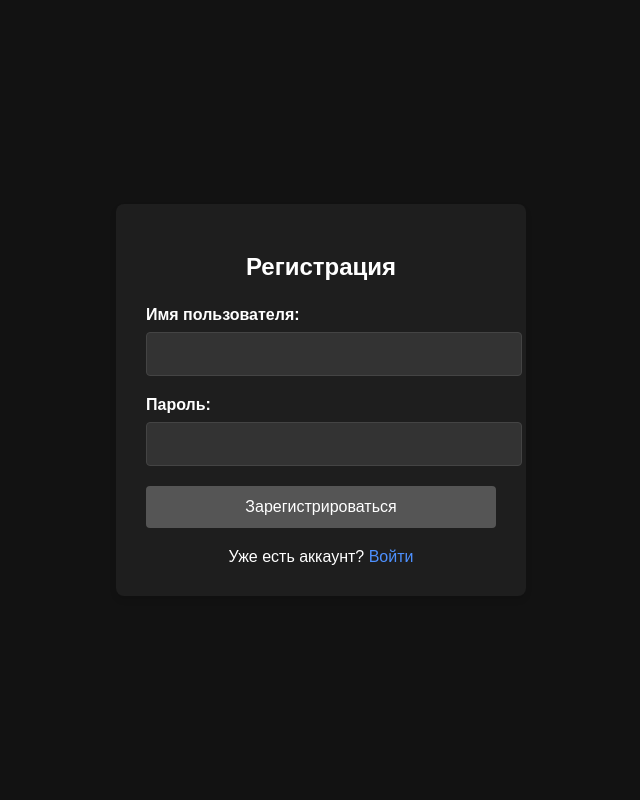
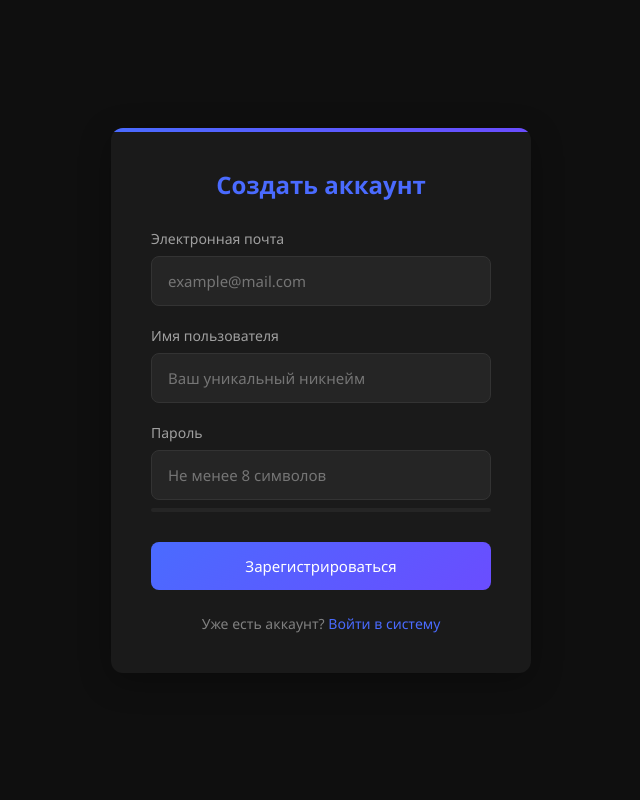
Before and after one commit to XoBleP/DarkSearchTool, a Flask app: page /register in a window 1280 px wide. Shown: the whole page, without its empty margins (319-959 px from the left). Run offline with Flask 3, Linux system fonts and the light colour scheme.

Commit message:
Update register.html

```diff
--- a/templates/register.html
+++ b/templates/register.html
@@ -1,108 +1,258 @@
 <!DOCTYPE html>
-<html>
+<html lang="ru">
 <head>
+    <meta charset="UTF-8">
+    <meta name="viewport" content="width=device-width, initial-scale=1.0">
     <title>DarkSearchTool - Регистрация</title>
     <style>
-        body {
-            font-family: Arial, sans-serif;
-            background-color: #121212;
-            color: #ffffff;
+        :root {
+            --bg-dark: #0f0f0f;
+            --bg-darker: #1a1a1a;
+            --accent: #4a6bff;
+            --text: #e0e0e0;
+            --error: #ff4d4d;
+            --success: #4dff88;
+        }
+
+        * {
+            box-sizing: border-box;
             margin: 0;
             padding: 0;
+            font-family: 'Segoe UI', system-ui, sans-serif;
+        }
+
+        body {
+            background-color: var(--bg-dark);
+            color: var(--text);
             display: flex;
             justify-content: center;
             align-items: center;
-            height: 100vh;
+            min-height: 100vh;
+            padding: 20px;
         }
-        .register-container {
-            background-color: #1e1e1e;
-            padding: 30px;
-            border-radius: 8px;
-            box-shadow: 0 4px 6px rgba(0, 0, 0, 0.1);
-            width: 350px;
+
+        .auth-container {
+            background-color: var(--bg-darker);
+            border-radius: 12px;
+            box-shadow: 0 8px 32px rgba(0, 0, 0, 0.3);
+            width: 100%;
+            max-width: 420px;
+            padding: 40px;
+            position: relative;
+            overflow: hidden;
         }
-        h2 {
-            color: #ffffff;
+
+        .auth-container::before {
+            content: '';
+            position: absolute;
+            top: 0;
+            left: 0;
+            width: 100%;
+            height: 4px;
+            background: linear-gradient(90deg, var(--accent), #6a4dff);
+        }
+
+        h1 {
+            color: var(--accent);
             text-align: center;
-            margin-bottom: 25px;
+            margin-bottom: 28px;
+            font-weight: 600;
+            font-size: 24px;
         }
+
         .form-group {
             margin-bottom: 20px;
         }
+
         label {
             display: block;
             margin-bottom: 8px;
-            font-weight: bold;
+            font-size: 14px;
+            font-weight: 500;
+            color: #a0a0a0;
         }
-        input[type="text"],
-        input[type="password"] {
+
+        input {
             width: 100%;
-            padding: 12px;
-            background-color: #333333;
-            border: 1px solid #444444;
-            border-radius: 4px;
-            color: #ffffff;
-            font-size: 16px;
+            padding: 14px 16px;
+            background-color: #252525;
+            border: 1px solid #333;
+            border-radius: 8px;
+            color: var(--text);
+            font-size: 15px;
+            transition: all 0.2s;
         }
+
+        input:focus {
+            outline: none;
+            border-color: var(--accent);
+            box-shadow: 0 0 0 2px rgba(74, 107, 255, 0.2);
+        }
+
         button {
             width: 100%;
-            padding: 12px;
-            background-color: #555555;
+            padding: 14px;
+            background: linear-gradient(135deg, var(--accent), #6a4dff);
             color: white;
             border: none;
-            border-radius: 4px;
+            border-radius: 8px;
+            font-size: 15px;
+            font-weight: 500;
             cursor: pointer;
-            font-size: 16px;
-            transition: background-color 0.3s;
+            margin-top: 10px;
+            transition: all 0.2s;
         }
+
         button:hover {
-            background-color: #666666;
+            transform: translateY(-1px);
+            box-shadow: 0 4px 12px rgba(74, 107, 255, 0.3);
         }
-        .login-link {
+
+        .auth-footer {
             text-align: center;
-            margin-top: 20px;
+            margin-top: 24px;
+            font-size: 14px;
+            color: #808080;
         }
-        .login-link a {
-            color: #4d90fe;
+
+        .auth-footer a {
+            color: var(--accent);
             text-decoration: none;
+            font-weight: 500;
         }
-        .login-link a:hover {
+
+        .auth-footer a:hover {
             text-decoration: underline;
         }
+
         .error-message {
-            color: #ff4444;
-            margin-bottom: 15px;
-            text-align: center;
+            background-color: rgba(255, 77, 77, 0.1);
+            color: var(--error);
+            padding: 12px 16px;
+            border-radius: 8px;
+            margin-bottom: 20px;
+            border-left: 3px solid var(--error);
+            font-size: 14px;
+        }
+
+        .success-message {
+            background-color: rgba(77, 255, 136, 0.1);
+            color: var(--success);
+            padding: 12px 16px;
+            border-radius: 8px;
+            margin-bottom: 20px;
+            border-left: 3px solid var(--success);
+            font-size: 14px;
+        }
+
+        .password-strength {
+            margin-top: 8px;
+            height: 4px;
+            background-color: #252525;
+            border-radius: 2px;
+            overflow: hidden;
+        }
+
+        .strength-bar {
+            height: 100%;
+            width: 0%;
+            background: linear-gradient(90deg, #ff4d4d, #ffbb4d, #4dff88);
+            transition: width 0.3s;
+        }
+
+        @media (max-width: 480px) {
+            .auth-container {
+                padding: 30px 20px;
+            }
         }
     </style>
 </head>
 <body>
-    <div class="register-container">
-        <h2>Регистрация</h2>
+    <div class="auth-container">
+        <h1>Создать аккаунт</h1>
 
-        {% if error %}
-        <div class="error-message">
-            {{ error }}
-        </div>
-        {% endif %}
+        <!-- Вывод ошибок из Flask flash -->
+        {% with messages = get_flashed_messages() %}
+            {% if messages %}
+                <div class="error-message">
+                    {{ messages[0] }}
+                </div>
+            {% endif %}
+        {% endwith %}
 
-        <form method="POST" action="/register">
+        <form method="POST" action="{{ url_for('register') }}">
             <div class="form-group">
-                <label for="username">Имя пользователя:</label>
-                <input type="text" id="username" name="username" required>
+                <label for="email">Электронная почта</label>
+                <input
+                    type="email"
+                    id="email"
+                    name="email"
+                    placeholder="example@mail.com"
+                    required
+                >
             </div>
 
             <div class="form-group">
-                <label for="password">Пароль:</label>
-                <input type="password" id="password" name="password" required>
+                <label for="username">Имя пользователя</label>
+                <input
+                    type="text"
+                    id="username"
+                    name="username"
+                    placeholder="Ваш уникальный никнейм"
+                    required
+                >
+            </div>
+
+            <div class="form-group">
+                <label for="password">Пароль</label>
+                <input
+                    type="password"
+                    id="password"
+                    name="password"
+                    placeholder="Не менее 8 символов"
+                    required
+                    minlength="8"
+                >
+                <div class="password-strength">
+                    <div class="strength-bar" id="strengthBar"></div>
+                </div>
             </div>
 
             <button type="submit">Зарегистрироваться</button>
         </form>
 
-        <div class="login-link">
-            Уже есть аккаунт? <a href="{{ url_for('login') }}">Войти</a>
+        <div class="auth-footer">
+            Уже есть аккаунт? <a href="{{ url_for('login') }}">Войти в систему</a>
         </div>
     </div>
+
+    <script>
+        // Индикатор сложности пароля
+        const passwordInput = document.getElementById('password');
+        const strengthBar = document.getElementById('strengthBar');
+
+        passwordInput.addEventListener('input', function() {
+            const password = this.value;
+            let strength = 0;
+
+            if (password.length >= 8) strength += 1;
+            if (password.match(/[a-z]/)) strength += 1;
+            if (password.match(/[A-Z]/)) strength += 1;
+            if (password.match(/[0-9]/)) strength += 1;
+            if (password.match(/[^a-zA-Z0-9]/)) strength += 1;
+
+            const width = (strength / 5) * 100;
+            strengthBar.style.width = width + '%';
+
+            // Цвет в зависимости от сложности
+            if (strength <= 2) {
+                strengthBar.style.background = '#ff4d4d';
+            } else if (strength <= 3) {
+                strengthBar.style.background = '#ffbb4d';
+            } else {
+                strengthBar.style.background = '#4dff88';
+            }
+        });
+    </script>
 </body>
 </html>
```
